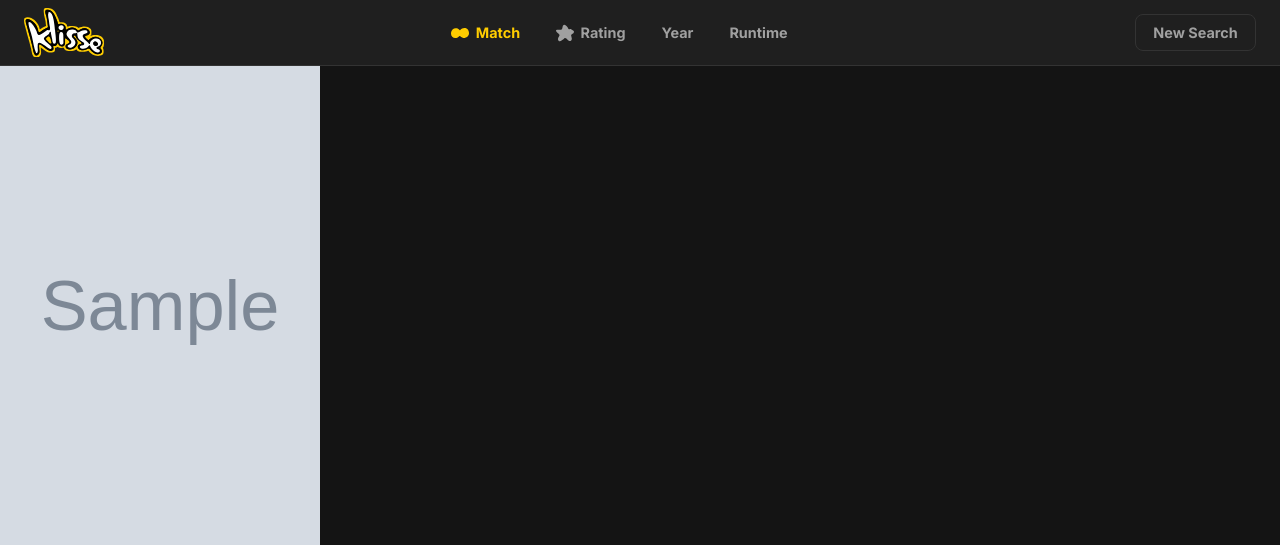
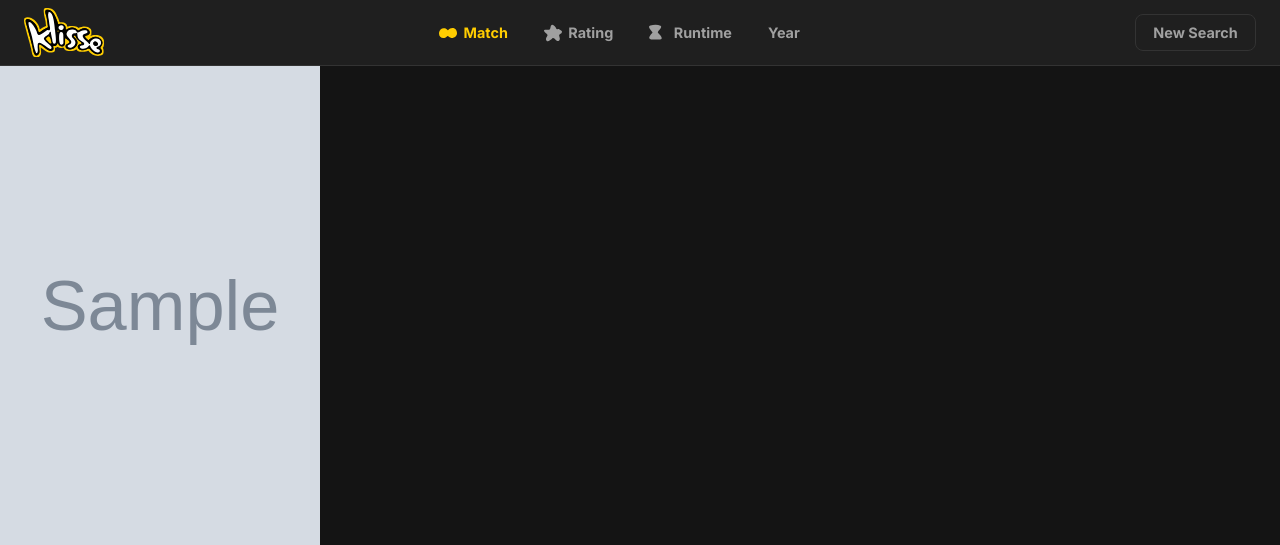
Before and after one commit to jamaldinnnn/klisse, a Flask app: template templates/index.html in a window 1280 px wide. Shown: the top 545 px of the page. Run offline with Flask 3, Linux system fonts and the light colour scheme; the template is opened without the code that fills it: most values are stand-ins (such as "Sample title", 1, 10 or a date in 2020); grey boxes marked "Sample" are stand-in pictures.

Commit message:
swapped runtime and year and added correct svg

```diff
--- a/templates/index.html
+++ b/templates/index.html
@@ -494,10 +494,15 @@
                         <svg class="sort-icon" xmlns="http://www.w3.org/2000/svg" viewBox="0 0 753.59 681.57">
                             <path fill="currentColor" d="M749.19,312.15c-15.71,64.37-88.72,67.38-118.19,118.16,5.03,50.13,37.11,100.09,30.67,153.38,3.58,66.95-66.89,120.69-126.42,79.08-63.81-26.44-105.36-127.4-181.98-106.56-65.9,60.55-233.72,217.19-271.05,51.78-6.27-70.65,57.86-121.86,67.93-186.81C108.65,357.34-14.11,316.45,1.34,223.78c61.74-54.09,162.54,6.16,234.5-29.84,41.63-36.01,28.76-106.04,54.14-153.48,73.75-120.23,193.48,59.06,232.48,128.55,33.64,21.48,87.93-2.83,126.1,20.97,46.11,18.67,124.44,62.76,100.63,122.17Z"/>
                         </svg>
-                        <span>Rating</span>
+                        <span>Rating
+                    </button>
+                    <button class="sort-button" data-sort="runtime">
+                        <svg class="sort-icon" xmlns="http://www.w3.org/2000/svg" viewBox="0 0 753.59 681.57">
+                            <path fill="currentColor" d="M532.81,556.24c-16.52,73.03-108.92,49.55-164.56,54.63-56.16-.52-111.86,4.32-168.1,2.68-147.89,15.99-258.8-22.43-144.39-178.32,17.84-48.51,96.66-75.94,90.01-128.11C104.99,230.42-97.68,78.66,57.92,22.33,193.94-1.73,353.26-18.95,481.56,39.73c115.1,85.2-145.38,199.48-106.67,285.8,52.17,66.53,161.42,140.81,157.92,230.71Z"/>
+                        </svg>
+                        <span>Runtime</span>
                     </button>
                     <button class="sort-button" data-sort="year">Year</button>
-                    <button class="sort-button" data-sort="runtime">Runtime</button>
                 </div>
                 <a href="/" id="reset-button">New Search</a>
             </div>
```
